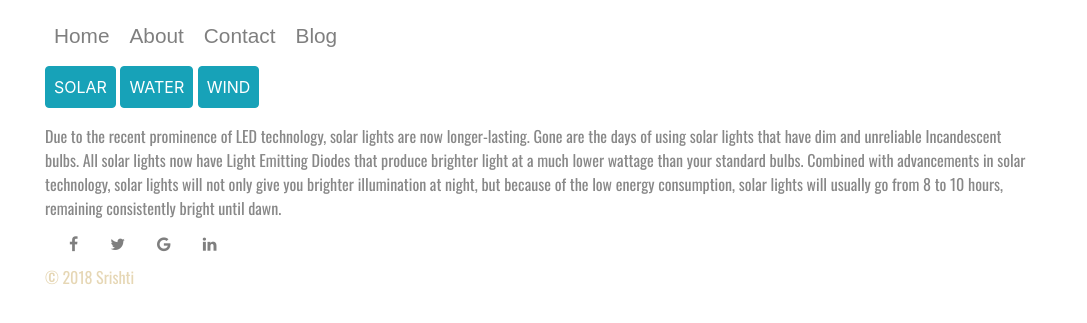
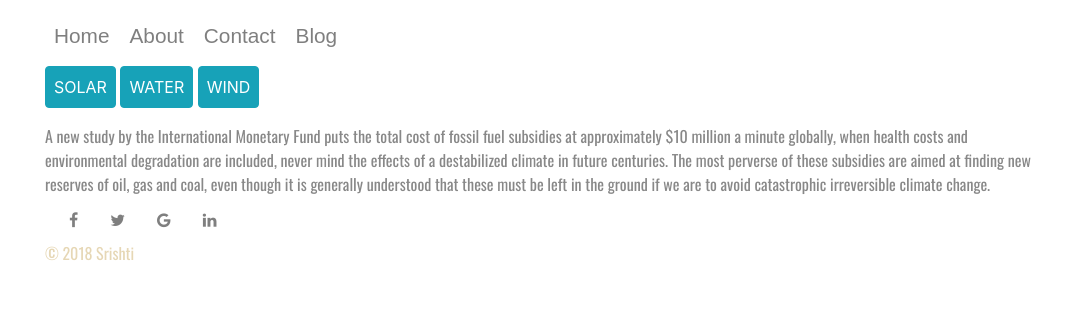
Before and after one commit to srishtibehal/green-energy, a plain HTML site: page index.html in a window 1280 px wide. Shown: the part 99-422 px from the top of the page, without its empty margins (0-1087 px from the left). Drawn offline with nearby package versions, Linux system fonts and the light colour scheme.

Commit message:
Update index.html

```diff
--- a/index.html
+++ b/index.html
@@ -36,7 +36,7 @@
         </div>
 
         <article>
-            Due to the recent prominence of LED technology, solar lights are now longer-lasting. Gone are the days of using solar lights that have dim and unreliable Incandescent bulbs. All solar lights now have Light Emitting Diodes that produce brighter light at a much lower wattage than your standard bulbs. Combined with advancements in solar technology, solar lights will not only give you brighter illumination at night, but because of the low energy consumption, solar lights will usually go from 8 to 10 hours, remaining consistently bright until dawn.
+            A new study by the International Monetary Fund puts the total cost of fossil fuel subsidies at approximately $10 million a minute globally, when health costs and environmental degradation are included, never mind the effects of a destabilized climate in future centuries. The most perverse of these subsidies are aimed at finding new reserves of oil, gas and coal, even though it is generally understood that these must be left in the ground if we are to avoid catastrophic irreversible climate change.
         </article>
 
     </div>
```
